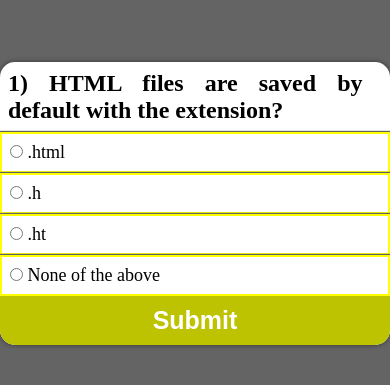
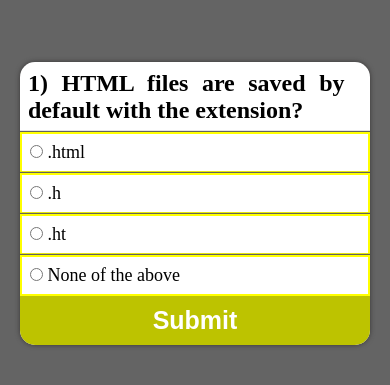
Before and after one commit to abhyarthanamajumder/Quiz-Project, a plain HTML site: page index.html in a window 390 px wide. Shown: the part 219-604 px from the top of the page. Drawn offline with Linux system fonts and the light colour scheme.

Commit message:
Update media.css
width size change

```diff
--- a/media.css
+++ b/media.css
@@ -1,6 +1,6 @@
 @media(min-width:372px) and (max-width:768px) {
     .container {
-        width: 395px;
+        width: 350px;
     }
     .col {
         padding: 8px;
```
